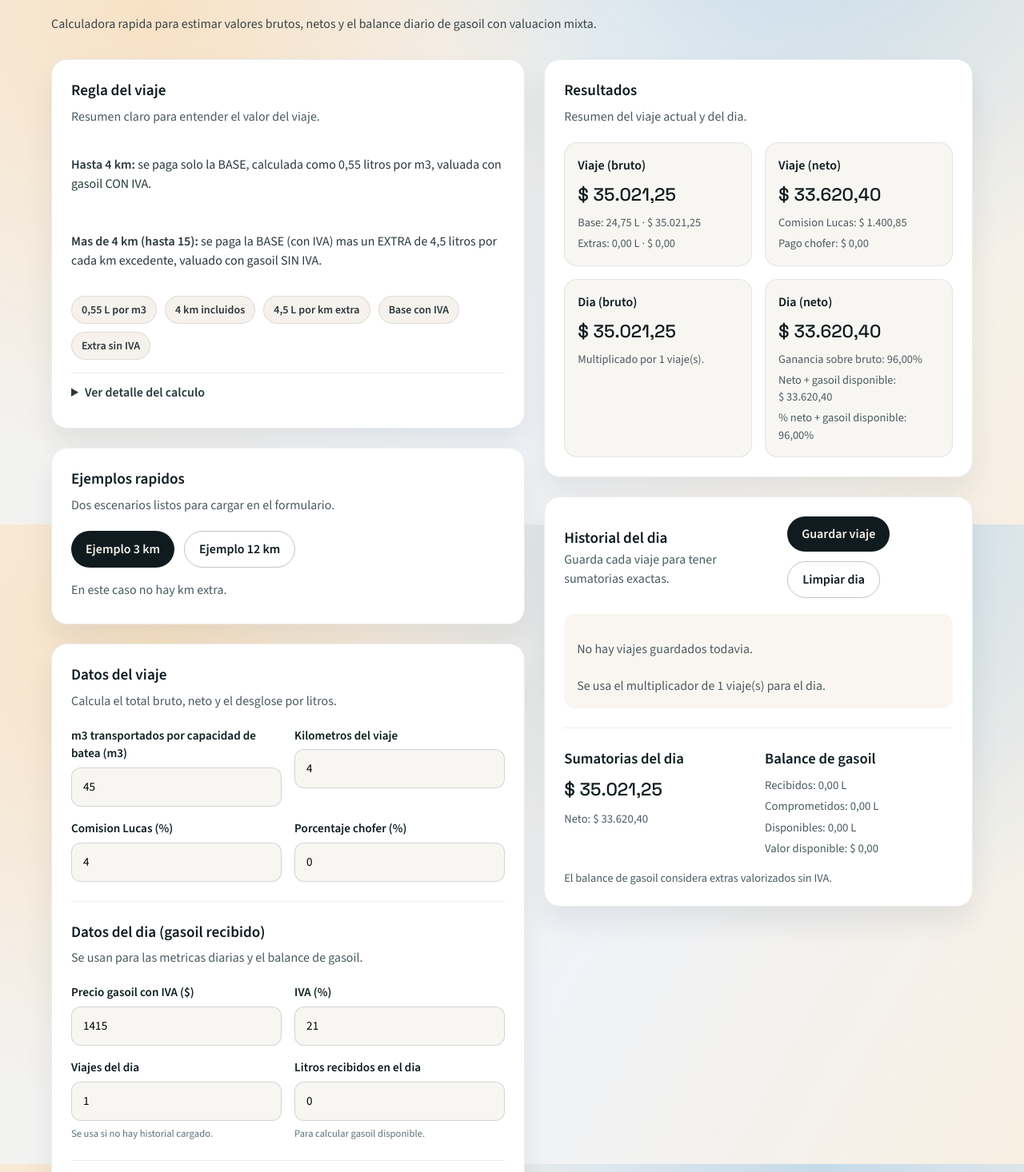
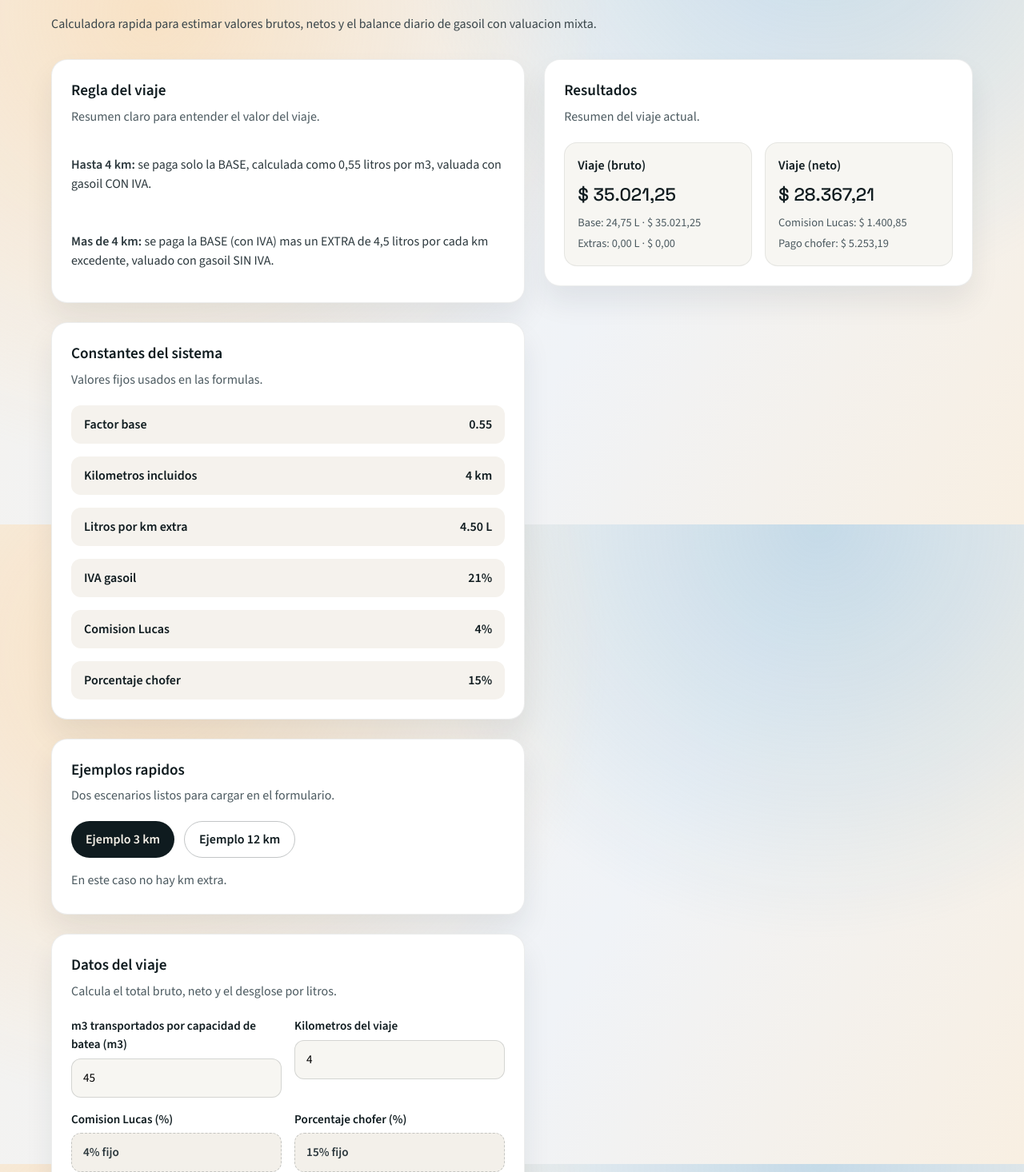
Before and after one commit to azafe/picado2026, a React (Vite) app: page / in a window 1280 px wide. Shown: the part 144-1610 px from the top of the page at 80% size. Built offline with nearby package versions, Linux system fonts and the light colour scheme.

Commit message:
Simplify trip calc and fix constants

```diff
--- a/src/App.css
+++ b/src/App.css
@@ -139,6 +139,15 @@
   box-shadow: 0 0 0 3px rgba(44, 74, 82, 0.2);
 }
 
+.field__readonly {
+  padding: 12px 14px;
+  border-radius: 12px;
+  border: 1px dashed rgba(15, 27, 31, 0.2);
+  background: #f3f0ea;
+  color: #2c383d;
+  font-weight: 600;
+}
+
 .alert {
   background: #fff2e5;
   border: 1px solid #f4c796;
@@ -248,43 +257,6 @@
   margin: 0 0 6px;
 }
 
-.chips {
-  display: flex;
-  flex-wrap: wrap;
-  gap: 10px;
-  margin-top: 16px;
-}
-
-.chip {
-  display: inline-flex;
-  align-items: center;
-  gap: 6px;
-  padding: 6px 12px;
-  border-radius: 999px;
-  background: #f5f2ed;
-  border: 1px solid rgba(15, 27, 31, 0.1);
-  font-size: 0.88rem;
-  font-weight: 600;
-  color: #2c383d;
-}
-
-.detail {
-  margin-top: 16px;
-  padding-top: 12px;
-  border-top: 1px solid rgba(15, 27, 31, 0.08);
-  color: #4c5a60;
-}
-
-.detail summary {
-  cursor: pointer;
-  font-weight: 600;
-  color: #2c383d;
-  margin-bottom: 8px;
-}
-
-.detail p {
-  margin: 0 0 10px;
-}
 
 .toggle {
   display: flex;
--- a/src/App.tsx
+++ b/src/App.tsx
@@ -1,27 +1,18 @@
-import { useEffect, useMemo, useState } from 'react'
+import { useMemo, useState } from 'react'
 import './App.css'
 import { CalculatorForm } from './components/CalculatorForm'
 import { ConstantsCard } from './components/ConstantsCard'
-import { DayHistory } from './components/DayHistory'
 import { ResultsPanel } from './components/ResultsPanel'
 import {
   calcFuelCost,
-  calcDayTotalsFromHistory,
-  calcDayTotalsFromMultiplier,
   calcTrip,
-  createHistoryEntry,
   CONSTANTS,
   type FuelCostMode,
-  type HistoryEntry,
   type TripInput,
 } from './helpers/calc'
 import { formatLiters, formatNumber } from './helpers/format'
 
-const STORAGE_KEY = 'picado2026_history'
-
 const defaultForm: TripInput & {
-  viajesDia: number
-  litrosGasoilRecibidosDia: number
   incluirCostoCombustible: boolean
   modoConsumo: FuelCostMode
   consumoPorcentaje: number
@@ -30,44 +21,15 @@ const defaultForm: TripInput & {
   m3: 45,
   kmViaje: 4,
   precioConIva: 1415,
-  iva: 21,
-  porcentajeComision: 4,
-  porcentajeChofer: 0,
-  viajesDia: 1,
-  litrosGasoilRecibidosDia: 0,
   incluirCostoCombustible: false,
   modoConsumo: 'porcentaje',
   consumoPorcentaje: 0,
   litrosConsumidosViaje: 0,
 }
 
-const readHistory = (): HistoryEntry[] => {
-  if (typeof window === 'undefined') return []
-  const raw = window.localStorage.getItem(STORAGE_KEY)
-  if (!raw) return []
-  try {
-    const parsed = JSON.parse(raw) as HistoryEntry[]
-    return Array.isArray(parsed) ? parsed : []
-  } catch {
-    return []
-  }
-}
-
-const createId = () => {
-  if (typeof crypto !== 'undefined' && 'randomUUID' in crypto) {
-    return crypto.randomUUID()
-  }
-  return `trip-${Date.now()}-${Math.round(Math.random() * 1000)}`
-}
-
 function App() {
   const [form, setForm] = useState(defaultForm)
-  const [history, setHistory] = useState<HistoryEntry[]>(readHistory)
   const [kmViajeClamped, setKmViajeClamped] = useState(false)
-
-  useEffect(() => {
-    window.localStorage.setItem(STORAGE_KEY, JSON.stringify(history))
-  }, [history])
 
   const tripCalc = useMemo(
     () =>
@@ -75,9 +37,6 @@ function App() {
         m3: form.m3,
         kmViaje: form.kmViaje,
         precioConIva: form.precioConIva,
-        iva: form.iva,
-        porcentajeComision: form.porcentajeComision,
-        porcentajeChofer: form.porcentajeChofer,
       }),
     [form]
   )
@@ -99,29 +58,10 @@ function App() {
     ]
   )
 
-  const usingHistory = history.length > 0
-  const dayTotals = useMemo(
-    () =>
-      usingHistory
-        ? calcDayTotalsFromHistory(history, form.litrosGasoilRecibidosDia, form.precioConIva)
-        : calcDayTotalsFromMultiplier(
-            tripCalc,
-            form.viajesDia,
-            form.litrosGasoilRecibidosDia,
-            form.precioConIva
-          ),
-    [history, form.litrosGasoilRecibidosDia, form.precioConIva, form.viajesDia, tripCalc, usingHistory]
-  )
-
   const hasNegative = [
     form.m3,
     form.kmViaje,
     form.precioConIva,
-    form.iva,
-    form.porcentajeComision,
-    form.porcentajeChofer,
-    form.viajesDia,
-    form.litrosGasoilRecibidosDia,
     form.consumoPorcentaje,
     form.litrosConsumidosViaje,
   ].some((value) => value < 0)
@@ -154,27 +94,6 @@ function App() {
     }))
   }
 
-  const handleSaveTrip = () => {
-    const entry = createHistoryEntry(
-      {
-        m3: form.m3,
-        kmViaje: form.kmViaje,
-        precioConIva: form.precioConIva,
-        iva: form.iva,
-        porcentajeComision: form.porcentajeComision,
-        porcentajeChofer: form.porcentajeChofer,
-      },
-      tripCalc,
-      new Date().toLocaleString('es-AR'),
-      createId()
-    )
-    setHistory((prev) => [entry, ...prev])
-  }
-
-  const handleClearHistory = () => {
-    setHistory([])
-  }
-
   const handleExample = (kmViaje: number) => {
     setKmViajeClamped(false)
     setForm((prev) => ({
@@ -182,7 +101,6 @@ function App() {
       m3: 45,
       kmViaje,
       precioConIva: 1415,
-      iva: 21,
     }))
   }
 
@@ -210,29 +128,13 @@ function App() {
                 m3, valuada con gasoil CON IVA.
               </p>
               <p>
-                <strong>Mas de 4 km (hasta 15):</strong> se paga la BASE (con IVA) mas un EXTRA de
-                4,5 litros por cada km excedente, valuado con gasoil SIN IVA.
+                <strong>Mas de 4 km:</strong> se paga la BASE (con IVA) mas un EXTRA de 4,5 litros
+                por cada km excedente, valuado con gasoil SIN IVA.
               </p>
             </div>
-            <div className="chips">
-              <span className="chip">0,55 L por m3</span>
-              <span className="chip">4 km incluidos</span>
-              <span className="chip">4,5 L por km extra</span>
-              <span className="chip">Base con IVA</span>
-              <span className="chip">Extra sin IVA</span>
-            </div>
-            <details className="detail">
-              <summary>Ver detalle del calculo</summary>
-              <p>
-                La base se obtiene multiplicando los m3 transportados por 0,55 litros y valuando
-                esos litros al precio de gasoil con IVA.
-              </p>
-              <p>
-                Si el viaje supera 4 km, cada km excedente agrega 4,5 litros adicionales. Esos
-                litros extra se valorizan con el precio de gasoil sin IVA.
-              </p>
-            </details>
           </section>
+
+          <ConstantsCard />
 
           <section className="card">
             <header className="card__header">
@@ -264,7 +166,6 @@ function App() {
             hasNegative={hasNegative}
             kmViajeClamped={kmViajeClamped}
           />
-          <ConstantsCard />
           <section className="card">
             <header className="card__header">
               <h2>Aclaracion sobre traslados</h2>
@@ -287,17 +188,6 @@ function App() {
             tripCalc={tripCalc}
             fuelCostCalc={fuelCostCalc}
             includeFuelCost={form.incluirCostoCombustible}
-            dayTotals={dayTotals}
-            usingHistory={usingHistory}
-            viajesDia={form.viajesDia}
-          />
-          <DayHistory
-            history={history}
-            onSaveTrip={handleSaveTrip}
-            onClear={handleClearHistory}
-            dayTotals={dayTotals}
-            viajesDia={form.viajesDia}
-            litrosRecibidos={form.litrosGasoilRecibidosDia}
           />
         </div>
       </main>
--- a/src/components/CalculatorForm.tsx
+++ b/src/components/CalculatorForm.tsx
@@ -1,9 +1,7 @@
-import type { FuelCostMode, TripInput } from '../helpers/calc'
+import { CONSTANTS, type FuelCostMode, type TripInput } from '../helpers/calc'
 
 type CalculatorFormProps = {
   form: TripInput & {
-    viajesDia: number
-    litrosGasoilRecibidosDia: number
     incluirCostoCombustible: boolean
     modoConsumo: FuelCostMode
     consumoPorcentaje: number
@@ -67,32 +65,19 @@ export function CalculatorForm({
 
         <label className="field">
           <span>Comision Lucas (%)</span>
-          <input
-            type="number"
-            min={0}
-            step={0.1}
-            value={form.porcentajeComision}
-            onChange={(event) => onChange('porcentajeComision', clampInput(event.target.value))}
-          />
+          <div className="field__readonly">{CONSTANTS.comisionLucasPorcentaje}% fijo</div>
         </label>
 
         <label className="field">
           <span>Porcentaje chofer (%)</span>
-          <input
-            type="number"
-            min={0}
-            step={0.1}
-            value={form.porcentajeChofer}
-            onChange={(event) => onChange('porcentajeChofer', clampInput(event.target.value))}
-          />
+          <div className="field__readonly">{CONSTANTS.porcentajeChofer}% fijo</div>
         </label>
       </div>
-
       <div className="card__divider" />
 
       <header className="card__header">
-        <h2>Datos del dia (gasoil recibido)</h2>
-        <p>Se usan para las metricas diarias y el balance de gasoil.</p>
+        <h2>Precio del gasoil</h2>
+        <p>Se usa para valuar base y extras del viaje.</p>
       </header>
 
       <div className="form-grid">
@@ -105,41 +90,6 @@ export function CalculatorForm({
             value={form.precioConIva}
             onChange={(event) => onChange('precioConIva', clampInput(event.target.value))}
           />
-        </label>
-
-        <label className="field">
-          <span>IVA (%)</span>
-          <input
-            type="number"
-            min={0}
-            step={0.1}
-            value={form.iva}
-            onChange={(event) => onChange('iva', clampInput(event.target.value))}
-          />
-        </label>
-
-        <label className="field">
-          <span>Viajes del dia</span>
-          <input
-            type="number"
-            min={0}
-            step={1}
-            value={form.viajesDia}
-            onChange={(event) => onChange('viajesDia', clampInput(event.target.value))}
-          />
-          <small>Se usa si no hay historial cargado.</small>
-        </label>
-
-        <label className="field">
-          <span>Litros recibidos en el dia</span>
-          <input
-            type="number"
-            min={0}
-            step={0.1}
-            value={form.litrosGasoilRecibidosDia}
-            onChange={(event) => onChange('litrosGasoilRecibidosDia', clampInput(event.target.value))}
-          />
-          <small>Para calcular gasoil disponible.</small>
         </label>
       </div>
 
--- a/src/components/ConstantsCard.tsx
+++ b/src/components/ConstantsCard.tsx
@@ -21,6 +21,18 @@ export function ConstantsCard() {
           <span>Litros por km extra</span>
           <strong>{CONSTANTS.litrosPorKmExtra.toFixed(2)} L</strong>
         </div>
+        <div>
+          <span>IVA gasoil</span>
+          <strong>{CONSTANTS.ivaGasoil}%</strong>
+        </div>
+        <div>
+          <span>Comision Lucas</span>
+          <strong>{CONSTANTS.comisionLucasPorcentaje}%</strong>
+        </div>
+        <div>
+          <span>Porcentaje chofer</span>
+          <strong>{CONSTANTS.porcentajeChofer}%</strong>
+        </div>
       </div>
     </section>
   )
--- a/src/components/ResultsPanel.tsx
+++ b/src/components/ResultsPanel.tsx
@@ -1,28 +1,22 @@
-import type { DayTotals, FuelCostCalculation, TripCalculation } from '../helpers/calc'
+import type { FuelCostCalculation, TripCalculation } from '../helpers/calc'
 import { formatCurrency, formatLiters, formatPercent } from '../helpers/format'
 
 type ResultsPanelProps = {
   tripCalc: TripCalculation
   fuelCostCalc: FuelCostCalculation
   includeFuelCost: boolean
-  dayTotals: DayTotals
-  usingHistory: boolean
-  viajesDia: number
 }
 
 export function ResultsPanel({
   tripCalc,
   fuelCostCalc,
   includeFuelCost,
-  dayTotals,
-  usingHistory,
-  viajesDia,
 }: ResultsPanelProps) {
   return (
     <section className="card">
       <header className="card__header">
         <h2>Resultados</h2>
-        <p>Resumen del viaje actual y del dia.</p>
+        <p>Resumen del viaje actual.</p>
       </header>
 
       <div className="result-grid">
@@ -66,31 +60,6 @@ export function ResultsPanel({
           </article>
         ) : null}
 
-        <article className="result-card">
-          <h3>Dia (bruto)</h3>
-          <p className="result-amount">{formatCurrency(dayTotals.brutoDia)}</p>
-          <div className="result-meta">
-            <span>
-              {usingHistory
-                ? 'Sumatoria de viajes guardados.'
-                : `Multiplicado por ${viajesDia} viaje(s).`}
-            </span>
-          </div>
-        </article>
-
-        <article className="result-card">
-          <h3>Dia (neto)</h3>
-          <p className="result-amount">{formatCurrency(dayTotals.netoDia)}</p>
-          <div className="result-meta">
-            <span>Ganancia sobre bruto: {formatPercent(dayTotals.porcentajeGanancia)}</span>
-            <span>
-              Neto + gasoil disponible: {formatCurrency(dayTotals.netoPlus)}
-            </span>
-            <span>
-              % neto + gasoil disponible: {formatPercent(dayTotals.porcentajeGananciaPlus)}
-            </span>
-          </div>
-        </article>
       </div>
     </section>
   )
--- a/src/helpers/calc.ts
+++ b/src/helpers/calc.ts
@@ -3,15 +3,15 @@ export const CONSTANTS = {
   kmIncluidos: 4,
   kmMax: 15,
   litrosPorKmExtra: 4.5,
+  ivaGasoil: 21,
+  comisionLucasPorcentaje: 4,
+  porcentajeChofer: 15,
 } as const
 
 export type TripInput = {
   m3: number
   kmViaje: number
   precioConIva: number
-  iva: number
-  porcentajeComision: number
-  porcentajeChofer: number
 }
 
 export type TripCalculation = {
@@ -81,10 +81,10 @@ export const calcTrip = (input: TripInput): TripCalculation => {
   const kmViajeRaw = clampNonNegative(input.kmViaje)
   const kmViaje = Math.min(kmViajeRaw, CONSTANTS.kmMax)
   const precioConIva = clampNonNegative(input.precioConIva)
-  const porcentajeComision = clampNonNegative(input.porcentajeComision)
-  const porcentajeChofer = clampNonNegative(input.porcentajeChofer)
+  const porcentajeComision = CONSTANTS.comisionLucasPorcentaje
+  const porcentajeChofer = CONSTANTS.porcentajeChofer
 
-  const precioSinIva = calcPrecioSinIva(precioConIva, input.iva)
+  const precioSinIva = calcPrecioSinIva(precioConIva, CONSTANTS.ivaGasoil)
 
   const litrosBase = CONSTANTS.factorBase * m3
   const base = litrosBase * precioConIva
```
